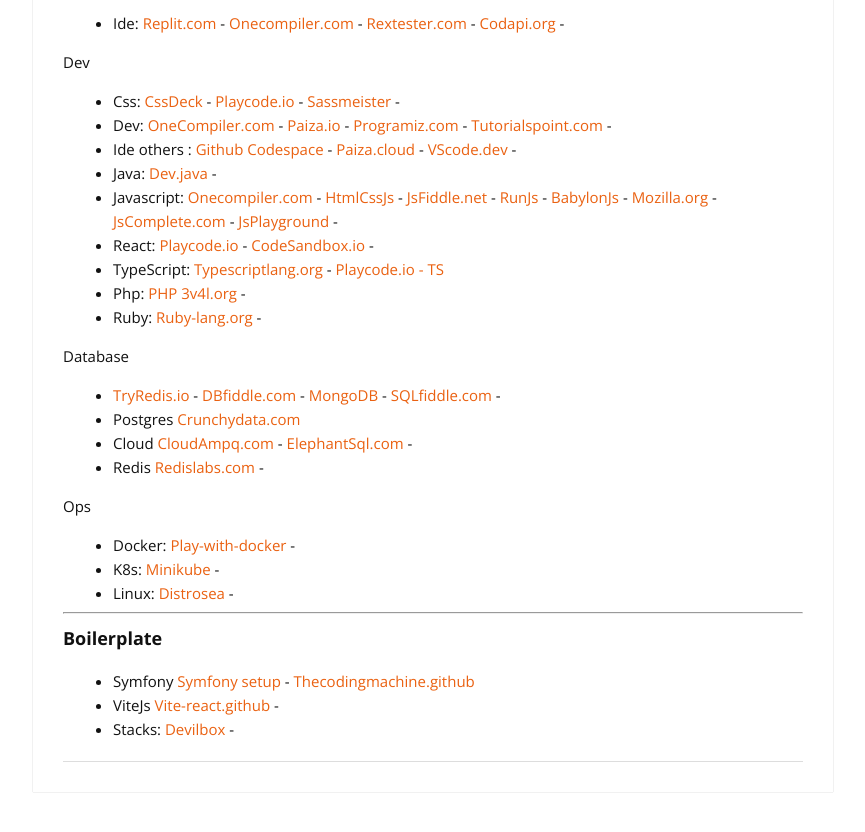
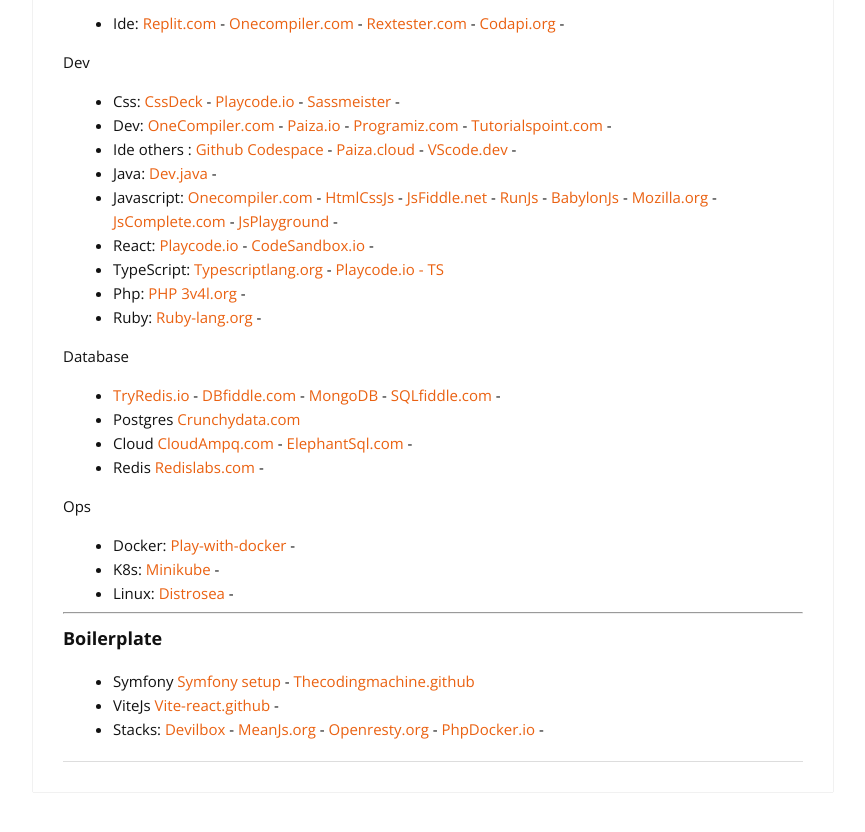
Before and after one commit to cylmat/cylmat.github.io, a Jekyll site: the page built from _pages/train.md, in a window 1280 px wide and 900 px high, scrolled down 1395 px. Shown: the top 832 px of the window, without its empty margins (207-1072 px from the left). Built offline with Jekyll 4.4.1, drawn with Linux system fonts in a browser that asks for light colours; nearby versions of some CDN libraries.

Commit message:
Update train.md

```diff
--- a/_pages/train.md
+++ b/_pages/train.md
@@ -89,4 +89,4 @@
 
 - Symfony [Symfony setup](https://symfony.com/doc/current/setup.html) - [Thecodingmachine.github](https://thecodingmachine.github.io/symfony-boilerplate)
 - ViteJs [Vite-react.github](https://github.com/RicardoValdovinos/vite-react-boilerplate) -
-- Stacks: [Devilbox](http://devilbox.org) -
+- Stacks: [Devilbox](http://devilbox.org) - [MeanJs.org](http://meanjs.org) - [Openresty.org](https://openresty.org) - [PhpDocker.io](https://phpdocker.io) -
```
